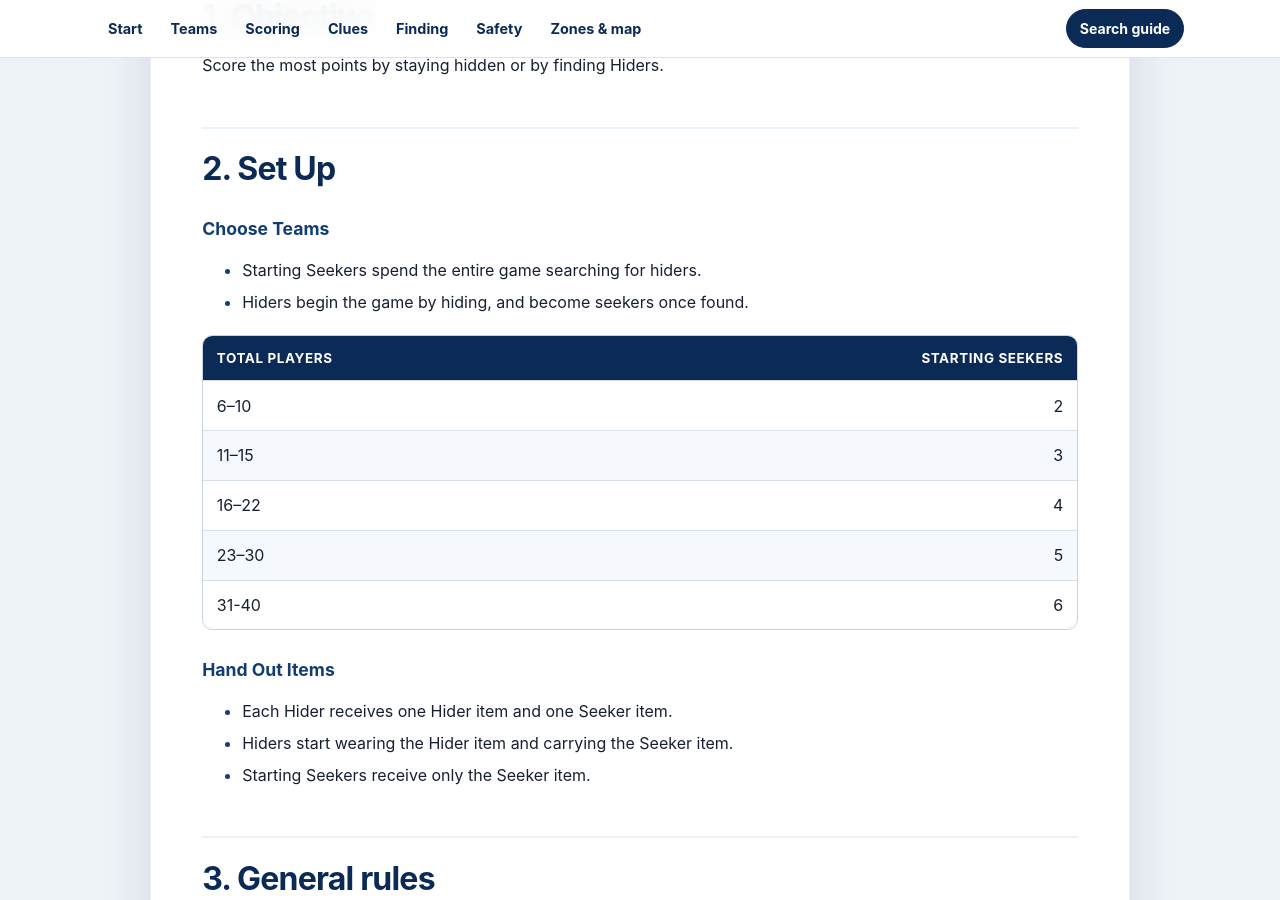
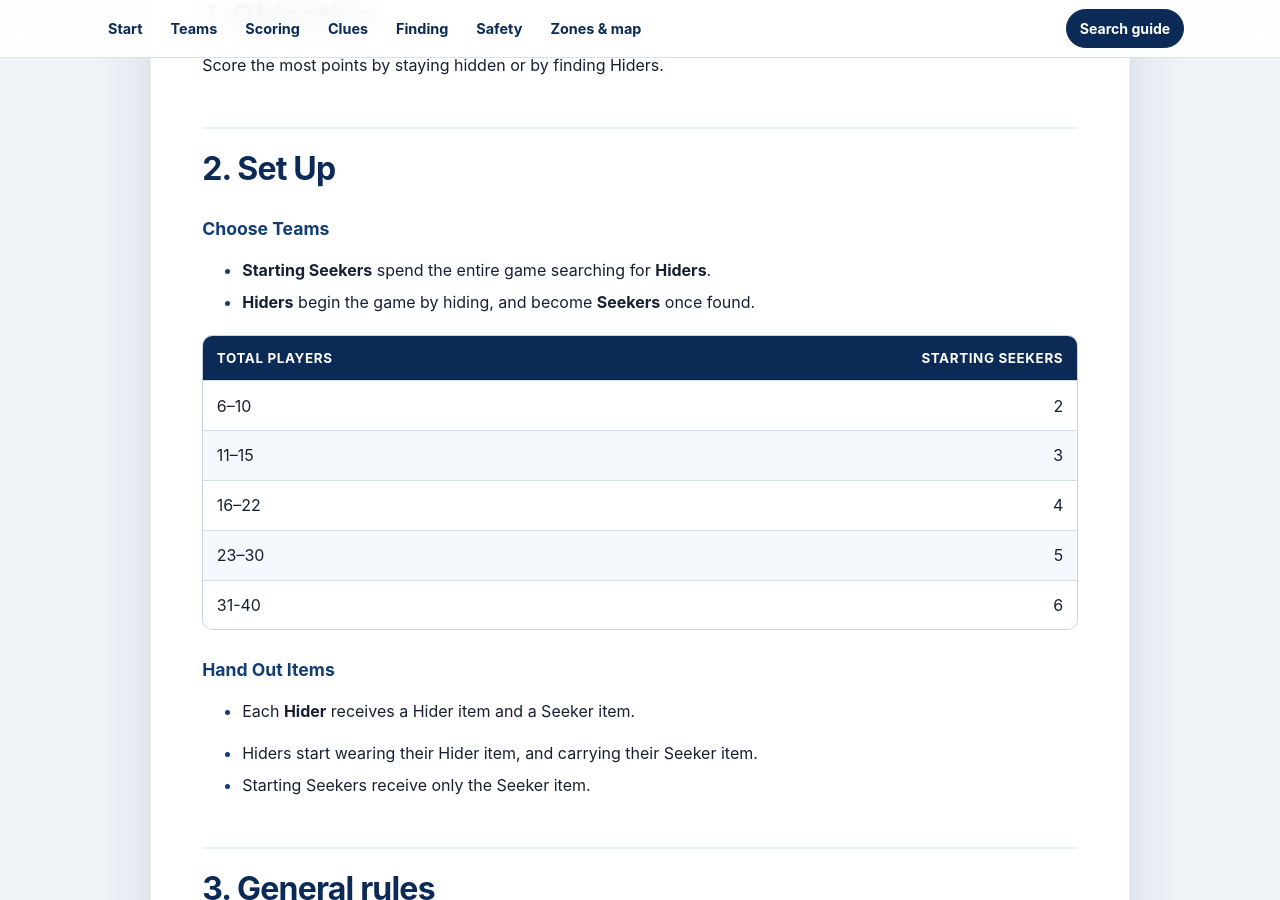
Before and after one commit to mmaxin/hide-and-seek-game, a Jekyll site: the page built from rules.md, in a window 1280 px wide and 900 px high, scrolled down 533 px. Built offline with Jekyll 4.4.1, drawn with Linux system fonts in a browser that asks for light colours; our own code applies the rules of GitHub Pages for plain Markdown files.

Commit message:
Bolded name formatting
I think I like this for legibility

```diff
--- a/rules.md
+++ b/rules.md
@@ -9,8 +9,8 @@ Score the most points by staying hidden or by finding Hiders.
 ### Choose Teams
 {: #teams }
 
-- Starting Seekers spend the entire game searching for hiders.
-- Hiders begin the game by hiding, and become seekers once found.
+- **Starting Seekers** spend the entire game searching for **Hiders**.
+- **Hiders** begin the game by hiding, and become **Seekers** once found.
 
 
 {% comment %}
@@ -33,8 +33,11 @@ Score the most points by staying hidden or by finding Hiders.
 ### Hand Out Items
 {: #items }
 
-- Each Hider receives one Hider item and one Seeker item.
-- Hiders start wearing the Hider item and carrying the Seeker item.
+- Each **Hider** receives a Hider item and a Seeker item.
+{% comment %}
+  - *Use very visible, wearable items, such as hats, shirts, or necklaces.*
+{% endcomment %}
+- Hiders start wearing their Hider item, and carrying their Seeker item.
 - Starting Seekers receive only the Seeker item.
 
 
```
